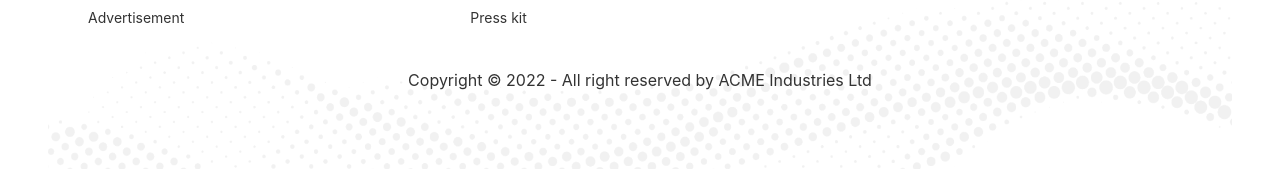
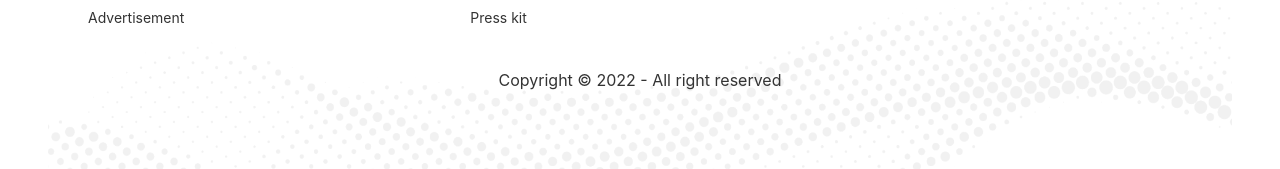
Before and after one commit to tanjid111/doctorsportal, a React (Create React App) app: page / in a window 1280 px wide. Shown: the part 2636-2805 px from the top of the page. Built offline with nearby package versions, Linux system fonts and the light colour scheme.

Commit message:
get appointment updated

```diff
--- a/src/Pages/Home/Footer.js
+++ b/src/Pages/Home/Footer.js
@@ -30,7 +30,7 @@
             </div>
 
             <div className='my-10 text-center'>
-                <p>Copyright © 2022 - All right reserved by ACME Industries Ltd</p>
+                <p>Copyright © 2022 - All right reserved</p>
             </div>
 
 
```
